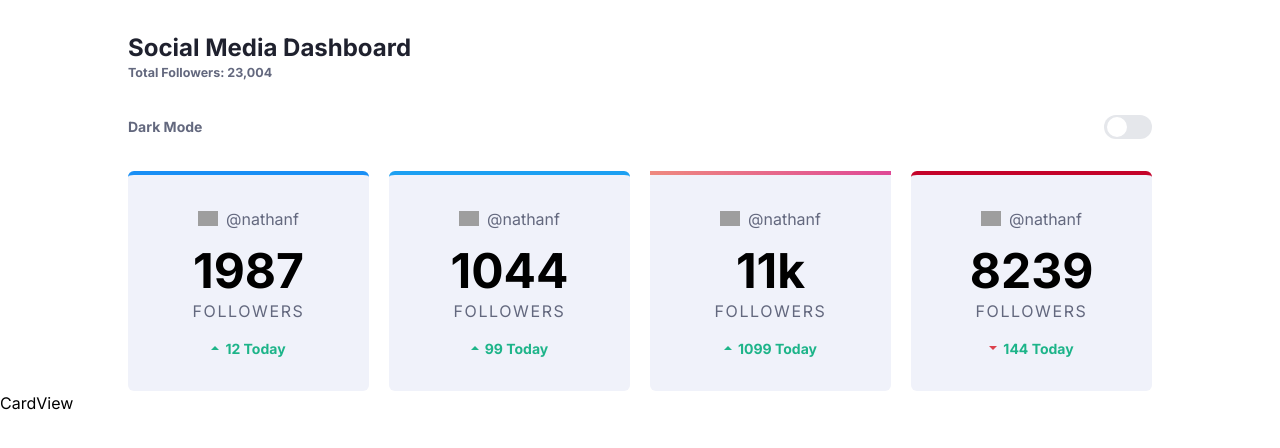
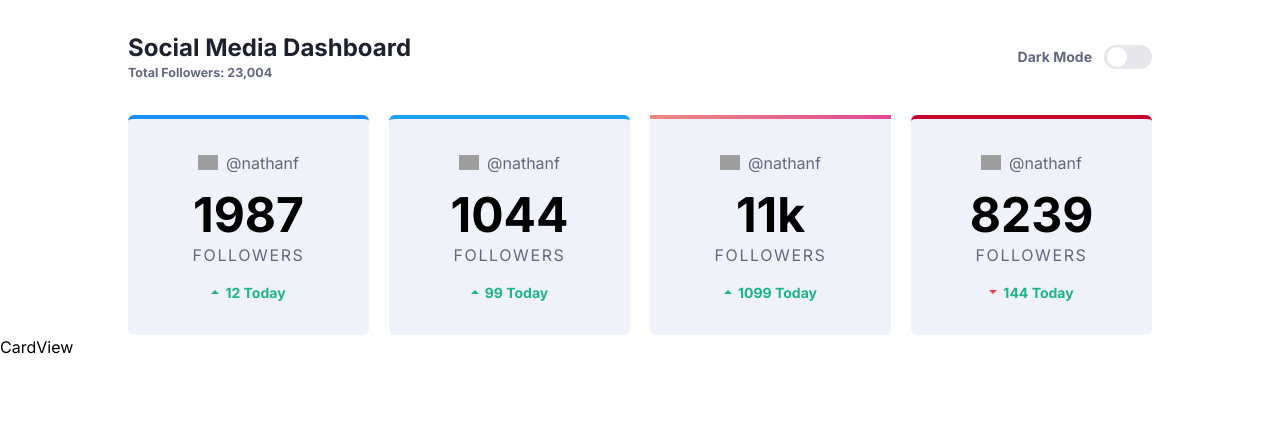
Before and after one commit to Bubblecrown/Social-Media-Dashboard, a React (Create React App) app: page / in a window 1280 px wide. Shown: the top 448 px of the page. Built offline with nearby package versions, Linux system fonts and the light colour scheme; grey boxes are pictures that could not be loaded.

Commit message:
edit NavBar in lg

```diff
--- a/src/components/layouts/NavBar.tsx
+++ b/src/components/layouts/NavBar.tsx
@@ -4,7 +4,7 @@ export default function NavBar() {
   const [enabled, setEnabled] = useState(false);
   return (
     <>
-      <nav className="px-[10%]  py-8 flex flex-col lg:justify-between">
+      <nav className="px-[10%] py-8 flex flex-col lg:justify-between lg:flex-row">
         <section className="flex flex-wrap flex-col justify-center items-start">
           <h1 className="text-2xl font-bold text-[color:var(--VeryDarkBlue)]">
             Social Media Dashboard
@@ -15,7 +15,7 @@ export default function NavBar() {
         </section>
         <hr className="my-4 border-t-[color:var(--DarkGrayishBlue)] lg:border-none" />
         {/* Dark mode button */}
-        <section className="flex flex-rows lg:gap-3 items-center justify-between">
+        <section className="flex flex-rows lg:gap-3 items-center justify-between lg:justify-center">
           <p className="text-sm font-semibold text-[color:var(--DarkGrayishBlue)]">
             Dark Mode
           </p>
```
